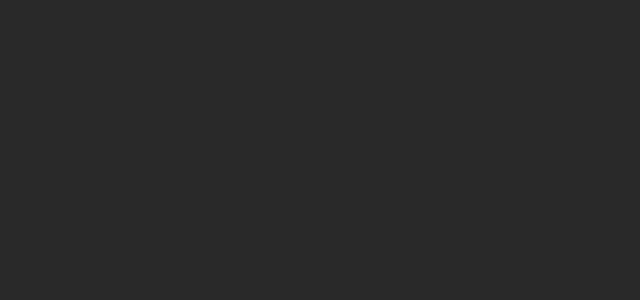
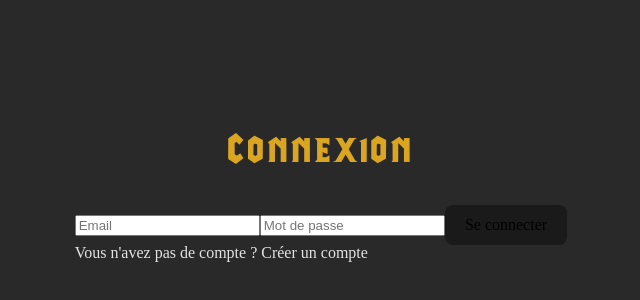
Before and after one commit to LaurentArcos/wow-frontend, a React (Vite) app: page /auth in a window 1280 px wide. Before the commit this address had no page. Shown: the part 206-506 px from the top of the page, without its empty margins (319-959 px from the left). Built offline with nearby package versions, Linux system fonts and the light colour scheme.

Commit message:
ajout de l'authentification

```diff
--- a/src/Components/App.tsx
+++ b/src/Components/App.tsx
@@ -7,6 +7,7 @@
 import Token from "./Token";
 import Layout from "./Layout";
 import ItemStatus from "./ItemStatus";
+import AuthPage from "./AuthPage";
 
 const App: React.FC = () => {
   return (
@@ -14,6 +15,7 @@
       <main>
         <Routes>
           <Route path="/" element={<Home />} />
+          <Route path="/auth" element={<AuthPage />} />
           <Route
             path="/upload"
             element={
--- /dev/null
+++ b/src/Components/AuthPage.tsx
@@ -0,0 +1,60 @@
+import React, { useState } from "react";
+import axios from "axios";
+import { useNavigate } from "react-router-dom";
+
+const AuthPage: React.FC = () => {
+  const [email, setEmail] = useState("");
+  const [password, setPassword] = useState("");
+  const [isLogin, setIsLogin] = useState(true);  // Toggle entre connexion et inscription
+  const navigate = useNavigate();
+
+  const handleAuth = async (e: React.FormEvent) => {
+    e.preventDefault();
+    const url = isLogin ? "/api/login" : "/api/register";
+    try {
+      const response = await axios.post(
+        `${import.meta.env.VITE_API_URL}${url}`,
+        { email, password }
+      );
+      localStorage.setItem("token", response.data.token);
+      navigate("/");  // Redirection vers la page d'accueil
+    } catch (error) {
+      console.error("Erreur d'authentification :", error);
+      alert("Erreur lors de l'authentification. Veuillez réessayer.");
+    }
+  };
+
+  return (
+    <div className="auth-container">
+      <div className="auth-form">
+        <h2>{isLogin ? "Connexion" : "Creer un compte"}</h2>
+        <form onSubmit={handleAuth}>
+          <input
+            type="email"
+            placeholder="Email"
+            value={email}
+            onChange={(e) => setEmail(e.target.value)}
+            required
+          />
+          <input
+            type="password"
+            placeholder="Mot de passe"
+            value={password}
+            onChange={(e) => setPassword(e.target.value)}
+            required
+          />
+          <button type="submit">
+            {isLogin ? "Se connecter" : "S'inscrire"}
+          </button>
+        </form>
+        <p onClick={() => setIsLogin(!isLogin)}>
+          {isLogin
+            ? "Vous n'avez pas de compte ? Créer un compte"
+            : "Vous avez déjà un compte ? Connectez-vous"}
+        </p>
+      </div>
+    </div>
+  );
+};
+
+export default AuthPage;
--- a/src/Components/Home.tsx
+++ b/src/Components/Home.tsx
@@ -1,9 +1,8 @@
-import { Link } from "react-router-dom";
+import { Link, useNavigate } from "react-router-dom";
 import axios from "axios";
 import { useEffect, useState } from "react";
 import loader from "../assets/warcraft.png";
 
-// Define types for character images and item names
 interface CharacterImageMap {
   [key: string]: string | null;
 }
@@ -20,6 +19,7 @@
   achats: string;
   token: string;
   itemsList: string;
+  visitor: string;  // Ajout du visiteur
 }
 
 const Home: React.FC = () => {
@@ -27,6 +27,7 @@
   const [characters, setCharacters] = useState<Character[]>([]);
   const [isLoading, setIsLoading] = useState(true);
   const baseIconUrl = "https://render.worldofwarcraft.com/eu/icons/56";
+  const navigate = useNavigate();
 
   const itemNames: ItemNames = {
     upload: "inv_ammo_arrow_02",
@@ -34,6 +35,7 @@
     achats: "inv_misc_bag_07",
     token: "wow_token01",
     itemsList: "inv_inscription_runescrolloffortitude_yellow",
+    visitor: "inv_misc_questionmark",  // Icône pour le visiteur
   };
 
   useEffect(() => {
@@ -43,9 +45,7 @@
     ) => {
       try {
         const response = await axios.get(
-          `${
-            import.meta.env.VITE_API_URL
-          }/character/media/${realm}/${characterName}`
+          `${import.meta.env.VITE_API_URL}/character/media/${realm}/${characterName}`
         );
         return response.data.assets[0].value;
       } catch (error) {
@@ -127,6 +127,12 @@
                   alt="Items Status"
                 />
               </Link>
+              <img
+                src={`${baseIconUrl}/${itemNames.visitor}.jpg`}
+                className="logo logo-visitor"
+                alt="Visiteur"
+                onClick={() => navigate("/auth")}  // Redirection vers la page d'authentification
+              />
             </div>
             <div className="character-icons">
               {Object.entries(characterImages).map(([name, imageUrl]) => {
```
